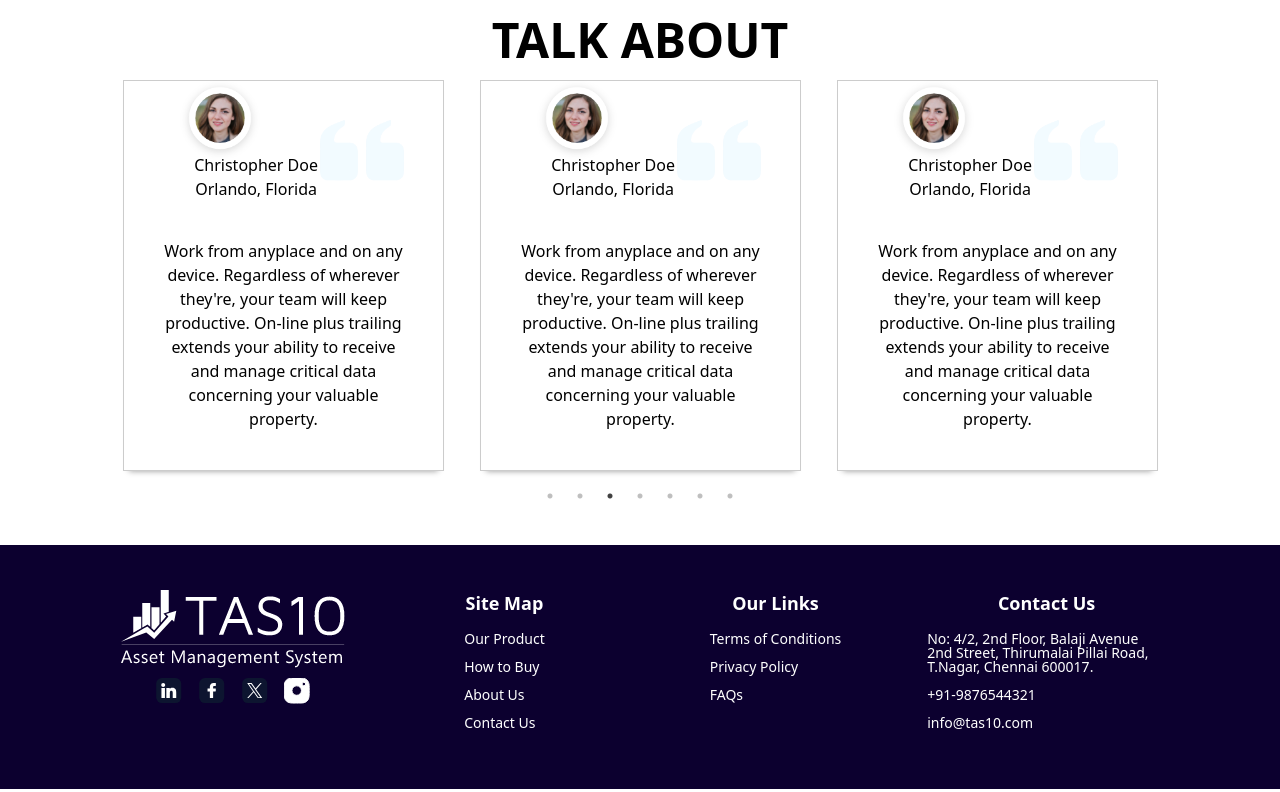
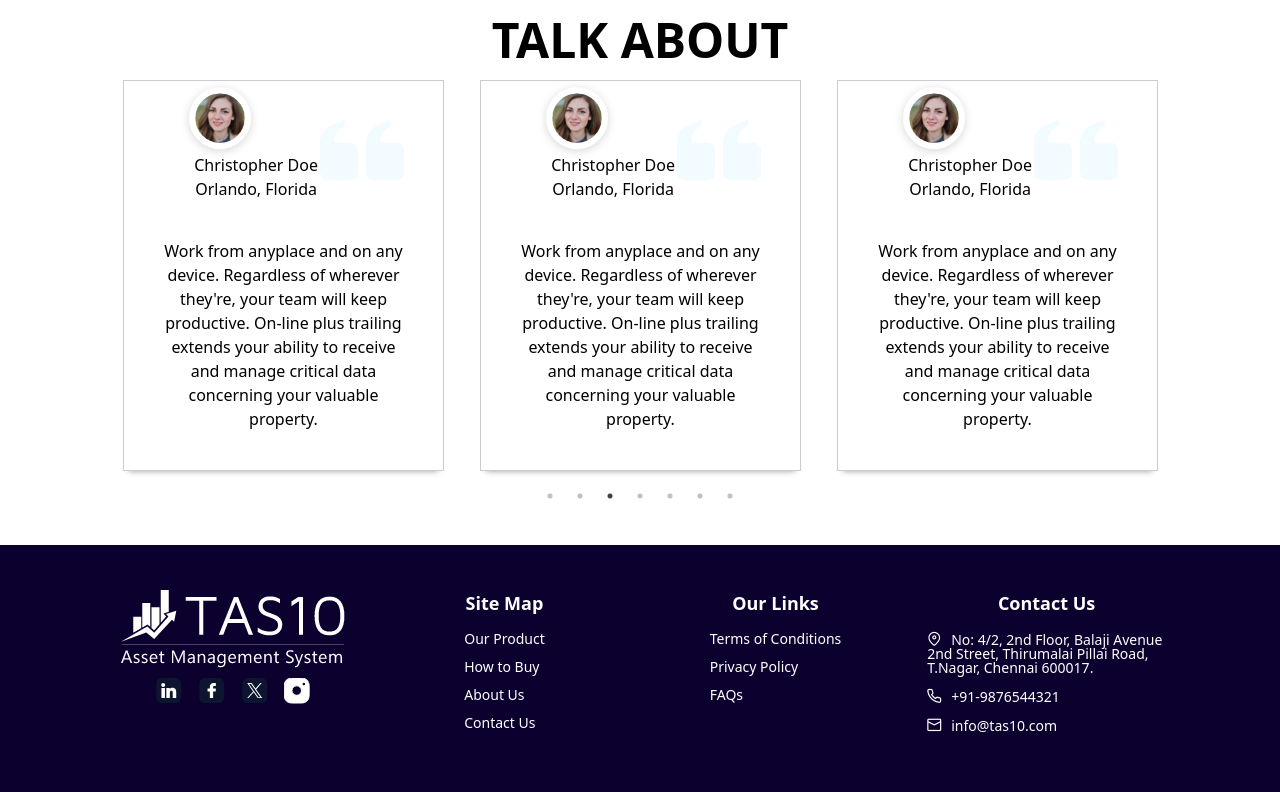
Before and after one commit to bhadri01/tas10, a React (Vite) app: page / in a window 1280 px wide. Shown: the part 2907-3699 px from the top of the page. Built offline with nearby package versions, Linux system fonts and the light colour scheme.

Commit message:
style: Update package dependencies and add primeicons library

```diff
--- a/package.json
+++ b/package.json
@@ -13,6 +13,7 @@
   "dependencies": {
     "localforage": "^1.10.0",
     "match-sorter": "^6.3.4",
+    "primeicons": "^7.0.0",
     "react": "^18.3.1",
     "react-dom": "^18.3.1",
     "react-router-dom": "^6.25.1",
--- a/src/components/Footer.tsx
+++ b/src/components/Footer.tsx
@@ -36,10 +36,10 @@ const Footer: React.FC = () => {
                     <div className="footer-content-box">
                         <h3>Contact Us</h3>
                         <ul>
-                            <li><a href="/">No: 4/2, 2nd Floor, Balaji Avenue 2nd Street, Thirumalai Pillai Road, T.Nagar, Chennai 600017.</a></li>
-                            <li><a href="/">
+                            <li><i className="pi pi-map-marker" style={{ color: '#fff', marginRight: '10px' }}></i><a href="/">No: 4/2, 2nd Floor, Balaji Avenue 2nd Street, Thirumalai Pillai Road, T.Nagar, Chennai 600017.</a></li>
+                            <li><i className="pi pi-phone" style={{ color: '#fff', marginRight: '10px' }}></i><a href="/">
                                 +91-9876544321</a></li>
-                            <li><a href="/">
+                            <li><i className="pi pi-envelope" style={{ color: '#fff', marginRight: '10px' }}></i><a href="/">
                                 info@tas10.com</a></li>
                         </ul>
                     </div>
--- a/src/styles/Footer.scss
+++ b/src/styles/Footer.scss
@@ -1,8 +1,4 @@
-// footer {
-//     position: relative;
-//     inline-size: 100%;
-//     background: #f8f8fc;
-// }
+@import 'primeicons/primeicons.css';
 
 
 footer {
```
Also changed, not shown: 1 other file (tests, documents, lock files or other folders).
